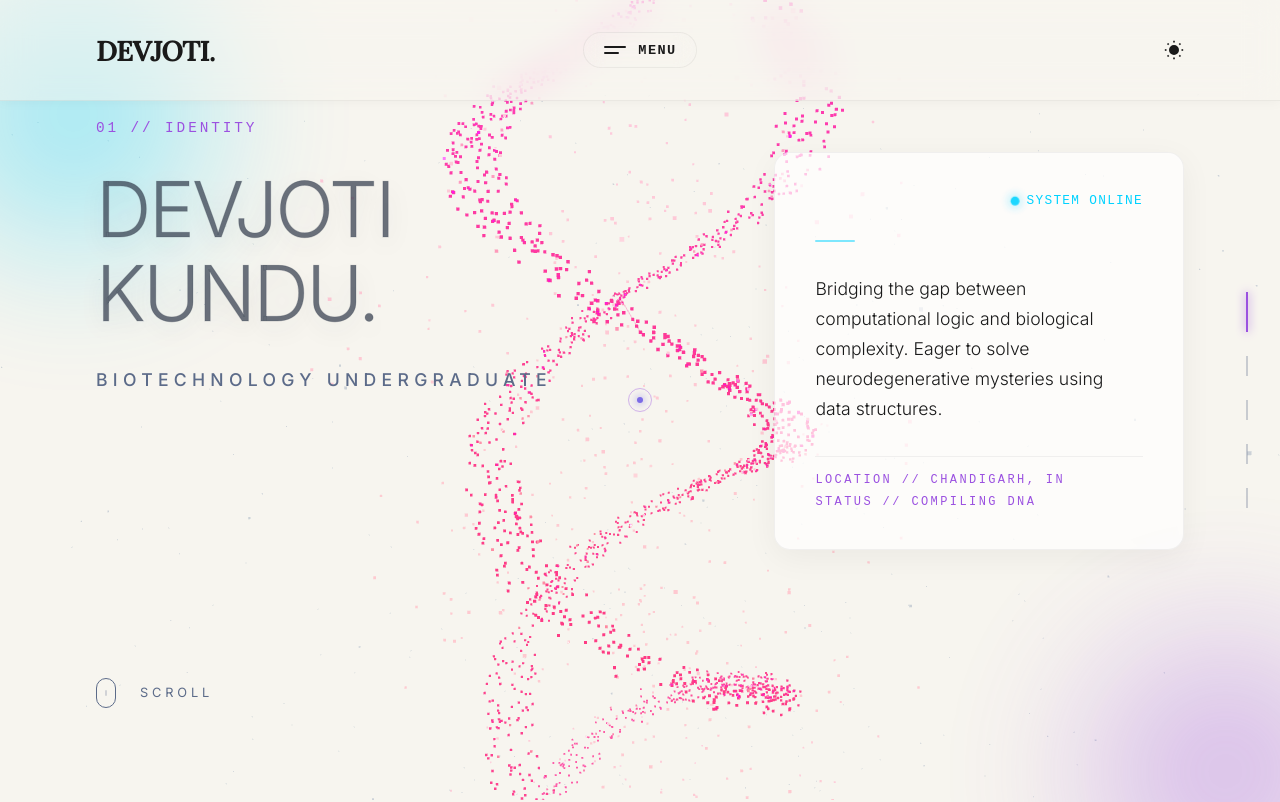
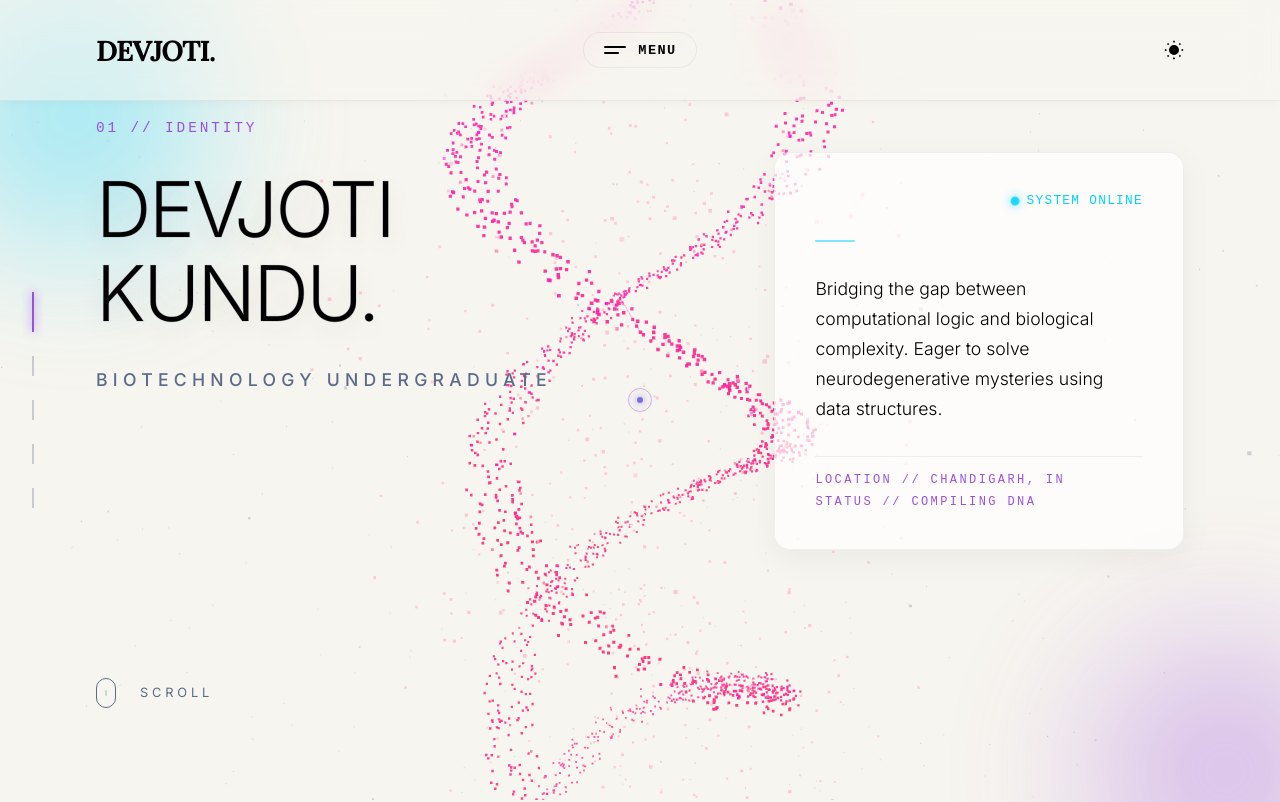
Before and after one commit to devjoti2003/Portfolio, a Next.js app: page / in a window 1280 px wide. Shown: the top 802 px of the page. Built offline with nearby package versions, Linux system fonts and the light colour scheme.

Commit message:
Move vertical nav to the left and make typography pitch black in light mode

```diff
--- a/src/app/globals.css
+++ b/src/app/globals.css
@@ -1,7 +1,7 @@
 :root {
   /* Light Mode (Default) */
   --color-bg: #f7f5ef;
-  --color-text-primary: #1a1a1a;
+  --color-text-primary: #000000;
   --color-text-secondary: #5c6b89;
   --nav-bg: rgba(255, 255, 255, 0.95);
   --nav-border: rgba(0,0,0,0.05);
@@ -9,7 +9,7 @@
 
   --bento-bg: rgba(255, 255, 255, 0.7);
 
-  --glass-text: rgba(45, 55, 72, 0.7);
+  --glass-text: #000000;
   --glass-blend: multiply;
   --glass-stroke-width: 1px;
   --glass-stroke-color: rgba(45, 55, 72, 0.2);
@@ -62,7 +62,7 @@ body {
 /* Vertical Navigation Bar */
 .vertical-nav {
   position: fixed;
-  right: 2rem;
+  left: 2rem;
   top: 50%;
   transform: translateY(-50%);
   display: flex;
@@ -82,20 +82,20 @@ body {
 .nav-dot:hover { opacity: 0.7; height: 30px; background: var(--pastel-cyan); }
 .nav-dot.active { opacity: 1; height: 40px; background: var(--pastel-purple); box-shadow: 0 0 10px var(--pastel-purple); }
 .nav-label {
-  position: absolute; right: 15px; top: 50%; transform: translateY(-50%);
+  position: absolute; left: 15px; top: 50%; transform: translateY(-50%);
   font-family: var(--font-sans); font-size: 0.75rem; letter-spacing: 0.1em;
   text-transform: uppercase; color: var(--color-text-primary);
   opacity: 0; pointer-events: none; white-space: nowrap;
-  transition: opacity 0.3s ease, right 0.3s ease;
+  transition: opacity 0.3s ease, left 0.3s ease;
 }
-.nav-dot:hover .nav-label { opacity: 1 !important; right: 20px !important; animation: none !important; }
+.nav-dot:hover .nav-label { opacity: 1 !important; left: 20px !important; animation: none !important; }
 .nav-dot.active .nav-label { animation: showLabelThenFade 2.5s forwards; }
 
 @keyframes showLabelThenFade {
-  0% { opacity: 0; right: 15px; }
-  10% { opacity: 1; right: 20px; }
-  80% { opacity: 1; right: 20px; }
-  100% { opacity: 0; right: 15px; }
+  0% { opacity: 0; left: 15px; }
+  10% { opacity: 1; left: 20px; }
+  80% { opacity: 1; left: 20px; }
+  100% { opacity: 0; left: 15px; }
 }
 
 /* Custom Cursor */
```
